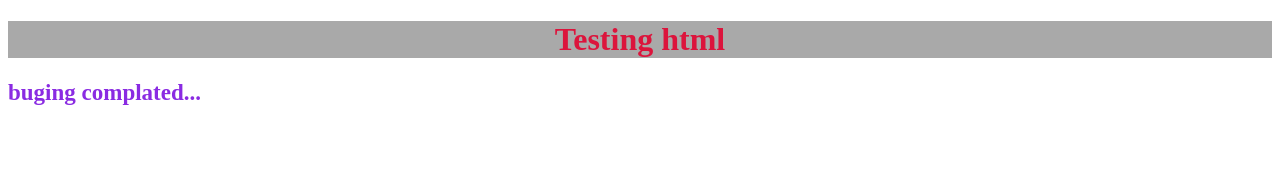
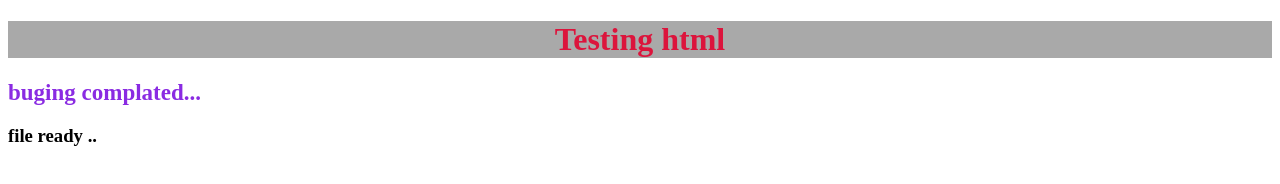
Before and after one commit to mubashircr7/one-more, a plain HTML site: page index.html in a window 1280 px wide. Drawn offline with Linux system fonts and the light colour scheme.

Commit message:
bug is fixed

```diff
--- a/index.html
+++ b/index.html
@@ -8,5 +8,6 @@
 <body>
   <h1 style="text-align: center;color: crimson;background-color: darkgrey;">  Testing html </h1>
   <h2 style="color: blueviolet;font-size: 23px;"> buging complated...</h2>
+  <h3> file ready ..</h3>
 </body>
 </html>
```
Also changed, not shown: one.txt.
